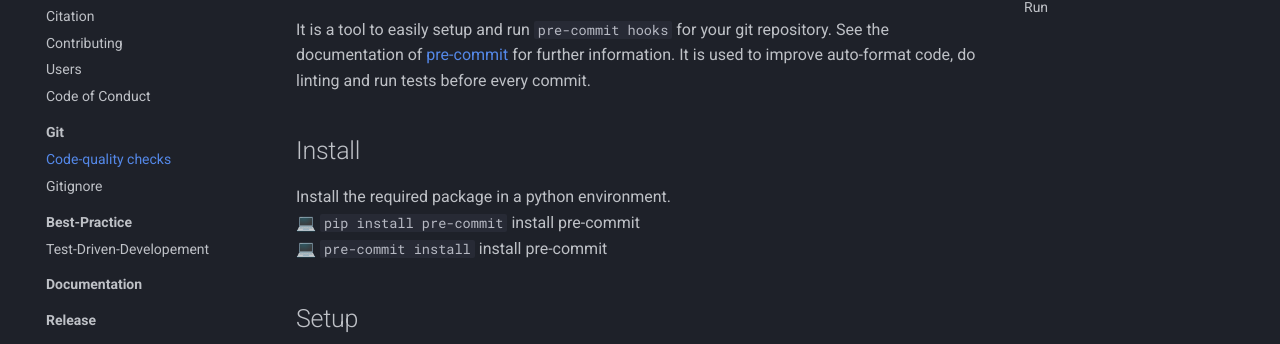
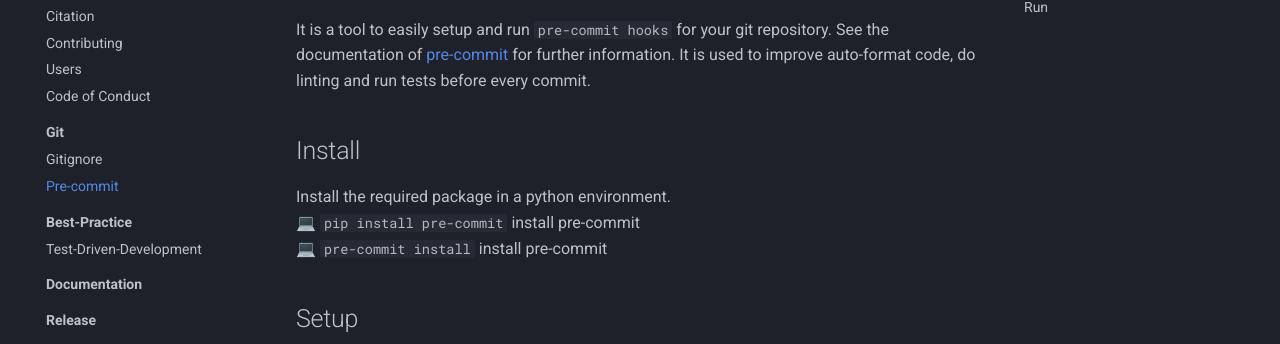
Before and after one commit to rl-institut/super-repo, an MkDocs documentation site: the page built from docs/development/git/pre-commit.md, in a window 1280 px wide. Shown: the part 203-547 px from the top of the page. Built offline with MkDocs 1.6.1 and Material for MkDocs 9.7.7, drawn with Linux system fonts in a browser that asks for light colours; comment, search, counter and statistics services are not loaded; the version menu is left out.

Commit message:
Update navigation #30

```diff
--- a/mkdocs.yml
+++ b/mkdocs.yml
@@ -35,7 +35,6 @@ theme:
     - navigation.tracking
     - navigation.top
     - toc.follow
-  favicon: img/favicon_super-repo.png
 
 # extensions
 markdown_extensions:
@@ -71,11 +70,11 @@ nav:
       - Code of Conduct: development/collaboration/code_of_conduct.md
     - Git:
       - development/git/index.md
-      - Code-quality checks: development/git/pre-commit.md
       - Gitignore: development/git/gitignore.md
+      - Pre-commit: development/git/pre-commit.md
     - Best-Practice:
       - development/best-practice/index.md
-      - Test-Driven-Developement: development/best-practice/test-driven-developement-workflow.md
+      - Test-Driven-Development: development/best-practice/test-driven-developement-workflow.md
     - Documentation:
       - development/documentation/index.md
     - Release:
```
